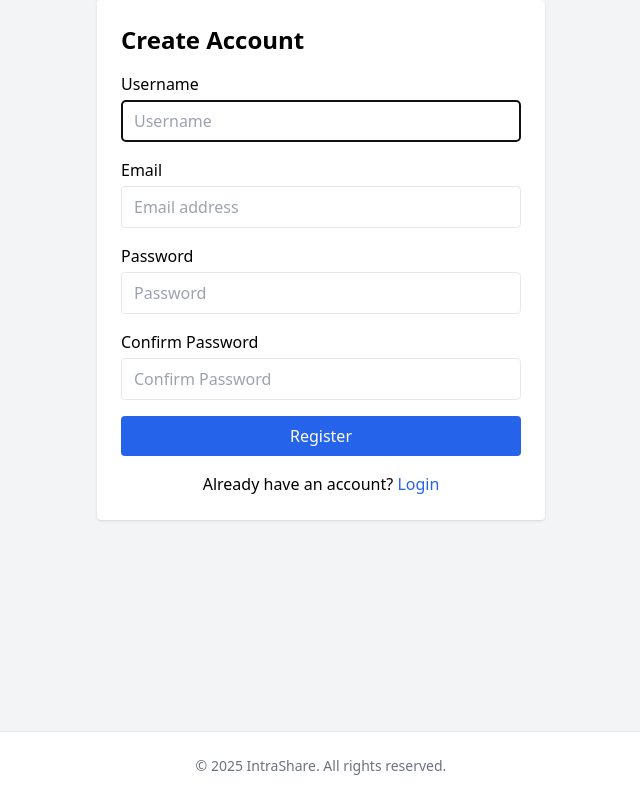
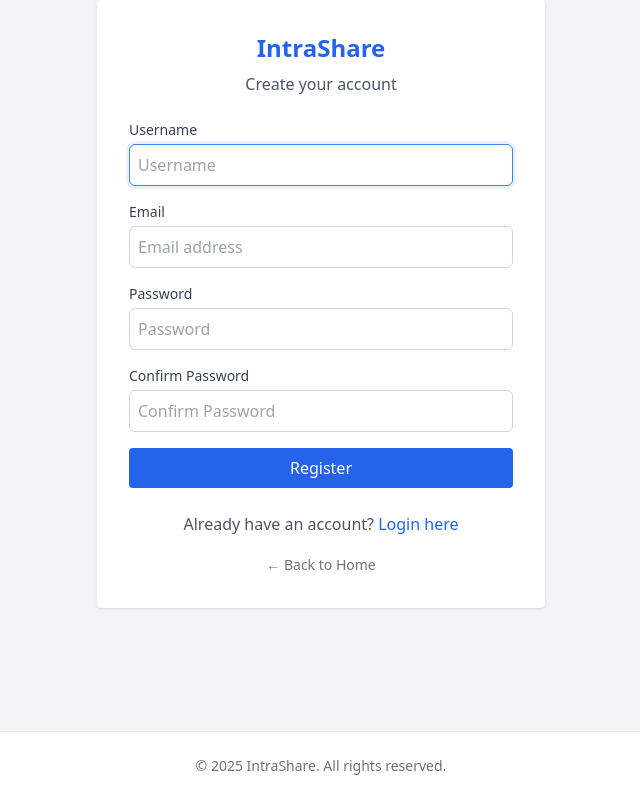
Before and after one commit to sumankarki9/intrashare, a Django app: page /register/ in a window 1280 px wide. Shown: the whole page, without its empty margins (319-959 px from the left). Run offline with Django 3.2, Linux system fonts and the light colour scheme; some libraries are stand-ins or nearby versions.

Commit message:
refactor ui

```diff
--- a/templates/auth/register.html
+++ b/templates/auth/register.html
@@ -3,65 +3,78 @@
 {% block title %}Register{% endblock %}
 
 {% block content %}
-<div class="max-w-md mx-auto bg-white p-6 rounded shadow">
-    <h1 class="text-2xl font-bold mb-4">Create Account</h1>
+<div class="max-w-md mx-auto bg-white p-8 rounded shadow">
+    <h1 class="text-2xl font-bold mb-2 text-center">
+        <a href="{% url 'home' %}" class="text-blue-600 hover:text-blue-700 transition">
+            IntraShare
+        </a>
+    </h1>
+    <p class="text-center text-gray-600 mb-6">Create your account</p>
 
-    <form method="POST" novalidate>
+    <!-- Display messages -->
+    {% if messages %}
+        <div class="mb-4 space-y-2">
+            {% for message in messages %}
+                <div class="p-3 rounded {% if message.tags == 'error' %}bg-red-100 text-red-700{% elif message.tags == 'warning' %}bg-yellow-100 text-yellow-700{% elif message.tags == 'success' %}bg-green-100 text-green-700{% else %}bg-blue-100 text-blue-700{% endif %}">
+                    {{ message }}
+                </div>
+            {% endfor %}
+        </div>
+    {% endif %}
+
+    <form method="POST" class="space-y-4">
         {% csrf_token %}
 
-        {# Non-field errors (e.g., password mismatch) #}
-        {% if form.non_field_errors %}
-            <div class="mb-4">
-                {% for error in form.non_field_errors %}
-                    <p class="text-red-500 text-sm">{{ error }}</p>
-                {% endfor %}
+        {% for field in form %}
+            <div>
+                <label for="{{ field.id_for_label }}" class="block text-sm font-medium text-gray-700 mb-1">
+                    {{ field.label }}
+                </label>
+                {{ field }}
+                {% if field.errors %}
+                    <p class="text-red-600 text-sm mt-1">{{ field.errors.0 }}</p>
+                {% endif %}
             </div>
-        {% endif %}
+        {% endfor %}
 
-        {# Username field #}
-        <div class="mb-4">
-            <label for="{{ form.username.id_for_label }}" class="block mb-1 font-medium">Username</label>
-            {{ form.username }}
-            {% for error in form.username.errors %}
-                <p class="text-red-500 text-sm mt-1">{{ error }}</p>
-            {% endfor %}
-        </div>
-
-        {# Email field #}
-        <div class="mb-4">
-            <label for="{{ form.email.id_for_label }}" class="block mb-1 font-medium">Email</label>
-            {{ form.email }}
-            {% for error in form.email.errors %}
-                <p class="text-red-500 text-sm mt-1">{{ error }}</p>
-            {% endfor %}
-        </div>
-
-        {# Password1 field #}
-        <div class="mb-4">
-            <label for="{{ form.password1.id_for_label }}" class="block mb-1 font-medium">Password</label>
-            {{ form.password1 }}
-            {% for error in form.password1.errors %}
-                <p class="text-red-500 text-sm mt-1">{{ error }}</p>
-            {% endfor %}
-        </div>
-
-        {# Password2 field #}
-        <div class="mb-4">
-            <label for="{{ form.password2.id_for_label }}" class="block mb-1 font-medium">Confirm Password</label>
-            {{ form.password2 }}
-            {% for error in form.password2.errors %}
-                <p class="text-red-500 text-sm mt-1">{{ error }}</p>
-            {% endfor %}
-        </div>
-
-        <button type="submit" class="w-full bg-blue-600 text-white py-2 rounded hover:bg-blue-700">
+        <button type="submit"
+                class="w-full bg-blue-600 text-white py-2 px-4 rounded hover:bg-blue-700 transition font-medium">
             Register
         </button>
     </form>
 
-    <p class="mt-4 text-center">
-        Already have an account?
-        <a href="{% url 'login' %}" class="text-blue-600 hover:underline">Login</a>
-    </p>
+    <div class="mt-6 text-center">
+        <p class="text-gray-600">
+            Already have an account?
+            <a href="{% url 'login' %}" class="text-blue-600 hover:underline font-medium">
+                Login here
+            </a>
+        </p>
+    </div>
+
+    <div class="mt-4 text-center">
+        <a href="{% url 'home' %}" class="text-gray-500 hover:underline text-sm">
+            ← Back to Home
+        </a>
+    </div>
 </div>
+
+<style>
+    input[type="text"],
+    input[type="password"],
+    input[type="email"] {
+        width: 100%;
+        border: 1px solid #d1d5db;
+        padding: 0.5rem;
+        border-radius: 0.375rem;
+    }
+
+    input[type="text"]:focus,
+    input[type="password"]:focus,
+    input[type="email"]:focus {
+        outline: none;
+        border-color: #3b82f6;
+        box-shadow: 0 0 0 3px rgba(59, 130, 246, 0.1);
+    }
+</style>
 {% endblock %}
```
Also changed, not shown: templates/auth/forgot_password.html (+6 -1 lines), templates/auth/login.html (+6 -1 lines), templates/auth/reset_password.html (+6 -1 lines), templates/auth/verify_otp.html (+6 -1 lines), templates/dashboard.html (+4 -4 lines), templates/home.html (+35 -59 lines).
